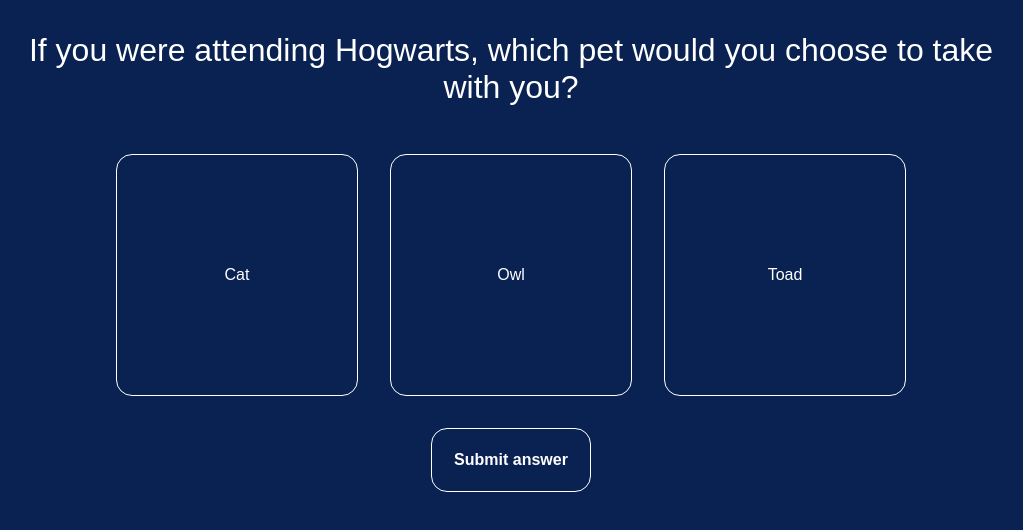
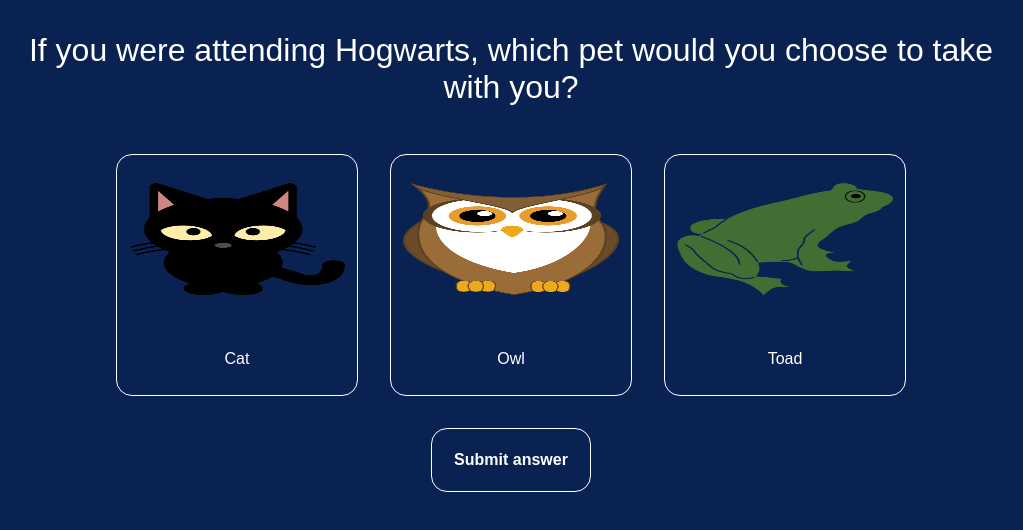
Before and after one commit to ignaciorene/House-selector-react, a React (Create React App) app: page / in a window 1280 px wide. Both pictures are taken after a click on the button "Normal selection". Shown: the top 530 px of the page, without its empty margins (129-1152 px from the left). Built offline with nearby package versions, Linux system fonts and the light colour scheme; a web font is replaced by a local one.

Commit message:
solucionado imagenes de respuesta

```diff
--- a/src/component/FirstQuestion.js
+++ b/src/component/FirstQuestion.js
@@ -73,7 +73,7 @@
                 className="option"
                 onClick={() => setSelectedAnimalType(animal.Type)}
               >
-                {/*<img className="optionImage" src={animal.Image}></img>*/}
+                <img className="optionImage" src={animal.Image}></img>
 
                 <div className="optionText">{animal.Type}</div>
               </OptionStyle>
@@ -105,7 +105,7 @@
                 className="option"
                 onClick={() => setSelectedAnswer(option.Answer)}
               >
-                {/*<img className="optionImage" src={option.Image}></img>*/}
+                <img src={require("../../public/img/" + option.Image)} className="optionImage" />
 
                 <div className="optionText">{option.Answer}</div>
               </OptionStyle>
--- a/src/component/Quiz.js
+++ b/src/component/Quiz.js
@@ -111,13 +111,7 @@
                   id={"option" + index}
                   onClick={() => onSelect(answer.Answer)}
                 >
-                  {/*<div
-                    className="optionImage"
-                    id={"optionImage" + index}
-                    style={{
-                      backgroundImage: `url('../public/img/${answer.Image}')`,
-                    }}
-                  ></div>*/}
+                  {answer?.Image && <img src={require("../../public/img/" + answer.Image)} className="optionImage" />}
 
                   <div className="optionText" id={"optionText" + index}>
                     {answer.Answer}
```
